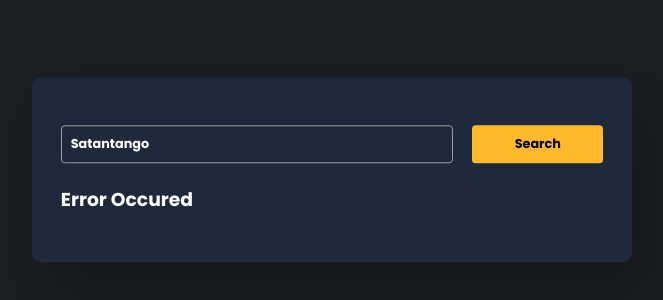
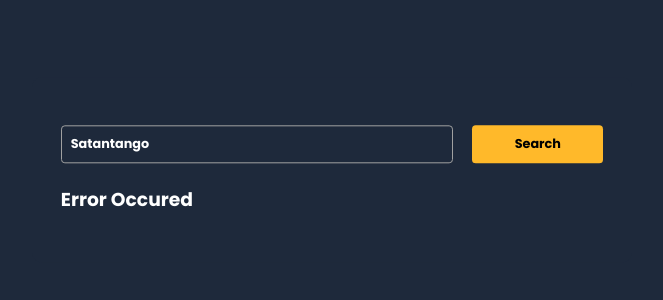
Before and after one commit to predoilustra/nice-movie-guide, a plain HTML site: page index.html in a window 1280 px wide. Shown: the part 230-530 px from the top of the page, without its empty margins (308-971 px from the left). Drawn offline with Linux system fonts and the light colour scheme; no server answers.

Commit message:
Update style.css

```diff
--- a/style.css
+++ b/style.css
@@ -9,7 +9,7 @@
 
 body{
     height: 100vh;
-    background-color: #1b1e23;
+    background-color: #1e293b;
 }
 
 .container{
@@ -23,7 +23,7 @@ body{
     top: 50%;
     left: 50%;
     border-radius: 0.6em;
-    box-shadow: 1.2em 2em 3em rgba(0, 0, 0, 0.2);
+    box-shadow: transparent
 }
 
 .search-container{
```
